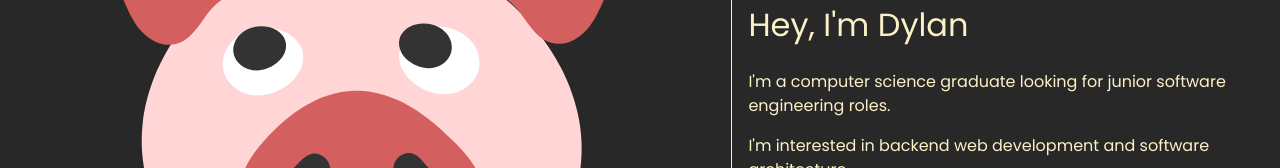
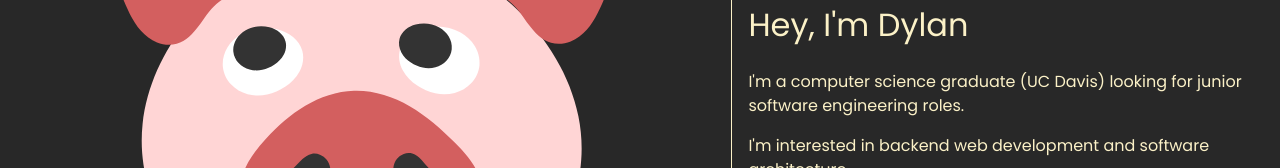
Before and after one commit to dy-ma/personal, a SvelteKit app: page / in a window 1280 px wide. Shown: the part 260-428 px from the top of the page. Built offline with nearby package versions, Linux system fonts and the light colour scheme.

Commit message:
Add school name to bio

```diff
--- a/src/routes/+page.svelte
+++ b/src/routes/+page.svelte
@@ -15,7 +15,7 @@
 	<div class="description">
 		<div>
 			<h1>Hey, I'm Dylan</h1>
-			<p>I'm a computer science graduate looking for junior software engineering roles.</p>
+			<p>I'm a computer science graduate (UC Davis) looking for junior software engineering roles.</p>
 			<p>I'm interested in backend web development and software architecture.</p>
 			<p>Hit the arrow buttons below to see some projects of mine.</p>
 		</div>
```
